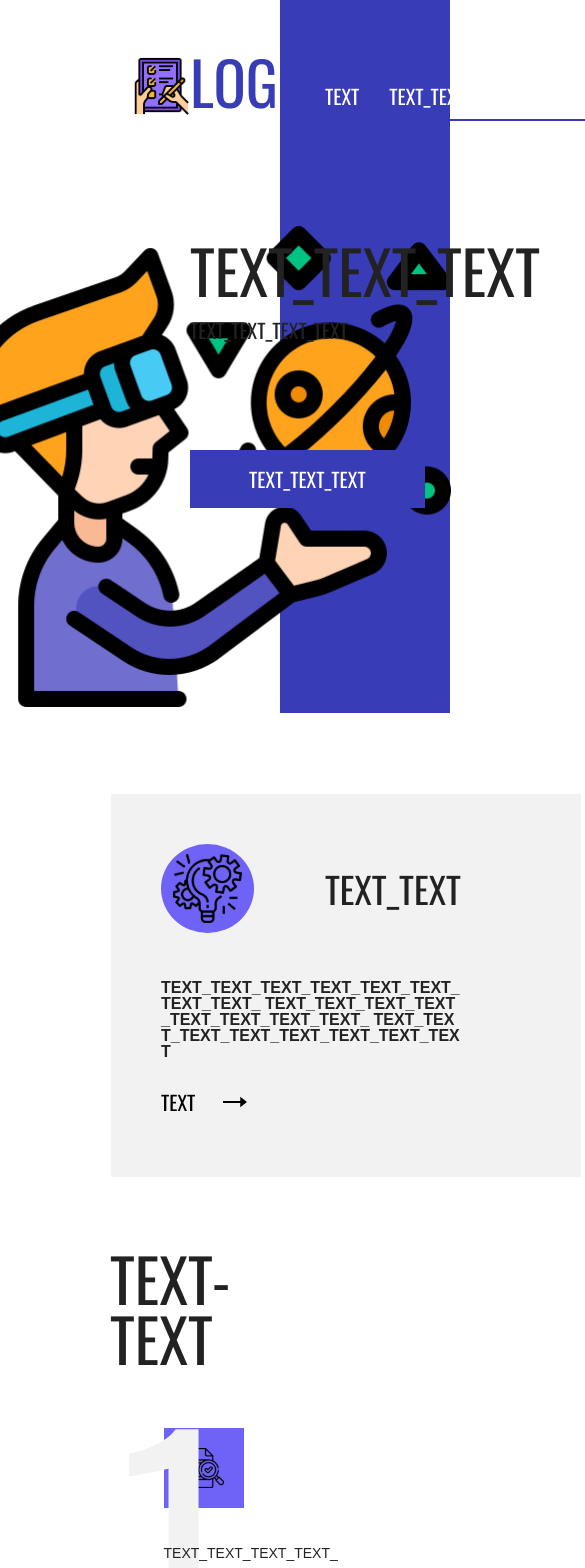
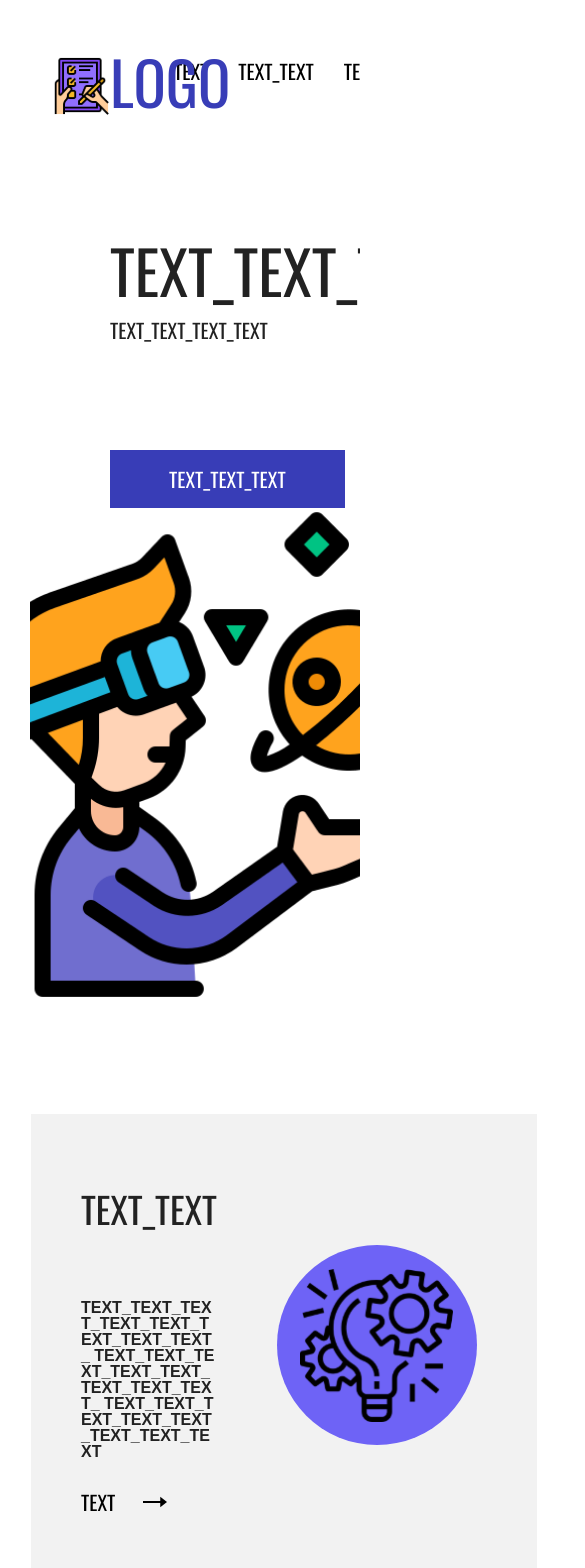
Before and after one commit to odinnadcatbl1/Coub, a React (Create React App) app: page / in a window 390 px wide. Shown: the top 1568 px of the page, 585 px wide, since content can reach past the window. Built offline with nearby package versions, Linux system fonts and the light colour scheme.

Commit message:
done tablet responsive

```diff
--- a/src/components/FirstBlock/FirstBlock.scss
+++ b/src/components/FirstBlock/FirstBlock.scss
@@ -5,6 +5,14 @@
 .first__block-list {
     display: flex;
     gap: 8rem;
+
+    @media screen and (max-width: 1200px) {
+        gap: 2rem;
+    }
+
+    @media screen and (max-width: 992px) {
+        flex-wrap: wrap;
+    }
 }
 
 .first__block-item {
@@ -12,10 +20,15 @@
     background-color: $backgroundColor;
     transition: all 0.2s ease;
     border: 1px solid white;
+    position: relative;
 
     &:hover {
         background-color: white;
         border: 1px solid $accentColor;
+    }
+
+    @media screen and (max-width: 992px) {
+        padding-right: 32rem;
     }
 }
 
@@ -27,11 +40,21 @@
     align-items: center;
     justify-content: center;
     position: absolute;
+    width: 10rem;
+    height: 10rem;
+
+    @media screen and (max-width: 992px) {
+        right: 6rem;
+        width: 20rem;
+        height: 20rem;
+        top: 50%;
+        transform: translateY(-50%);
+    }
 }
 
 .first__img {
     object-fit: contain;
-    width: 95%;
+    width: 85%;
 }
 
 .first__item-title {
@@ -39,6 +62,14 @@
     margin-left: 16.4rem;
     padding-top: 2.7rem;
     padding-bottom: 7.3rem;
+
+    @media screen and (max-width: 1200px) {
+        margin-left: 14rem;
+    }
+
+    @media screen and (max-width: 992px) {
+        margin-left: 0;
+    }
 }
 
 .first__item-text {
--- a/src/components/Footer/footer.scss
+++ b/src/components/Footer/footer.scss
@@ -5,4 +5,10 @@
 
 .footer__inner {
     padding: 4.9rem 0;
+
+    .page__title {
+        @media screen and (max-width: 768px) {
+            font-size: 4rem;
+        }
+    }
 }
--- a/src/components/Header/header.scss
+++ b/src/components/Header/header.scss
@@ -2,6 +2,7 @@
     display: flex;
     justify-content: space-between;
     position: relative;
+    overflow: hidden;
 }
 
 .header__left {
@@ -9,6 +10,11 @@
     padding: 4.6rem 0rem 20.5rem;
     position: relative;
     z-index: 2;
+
+    @media screen and (max-width: 992px) {
+        padding-bottom: 52.5rem;
+        width: 20%;
+    }
 }
 
 .header__right {
@@ -17,6 +23,12 @@
     background-color: $mainColor;
     padding: 4.6rem 0;
     align-items: flex-start;
+
+    @media screen and (max-width: 992px) {
+        padding-bottom: 0;
+        background-color: white;
+        width: 70%;
+    }
 }
 
 .header__logo {
@@ -66,6 +78,12 @@
     left: 9%;
     width: 100%;
     z-index: 1;
+
+    @media screen and (max-width: 992px) {
+        height: 50%;
+        left: 10%;
+        bottom: 2rem;
+    }
 }
 
 .intro__img {
@@ -77,6 +95,10 @@
     margin-top: 3.5rem;
     width: 100%;
     padding: 0 3rem;
+
+    @media screen and (max-width: 992px) {
+        margin-top: 1rem;
+    }
 }
 
 .nav__list {
@@ -98,7 +120,16 @@
     border-color: $mainColor;
     cursor: pointer;
 
+    @media screen and (max-width: 992px) {
+        color: black;
+        border-color: white;
+    }
+
     &:hover {
         border-color: white;
+
+        @media screen and (max-width: 992px) {
+            border-color: $mainColor;
+        }
     }
 }
--- a/src/components/SecondBlock/SecondBlock.scss
+++ b/src/components/SecondBlock/SecondBlock.scss
@@ -8,6 +8,10 @@
     counter-reset: counter;
     flex-wrap: wrap;
     justify-content: center;
+
+    @media screen and (max-width: 1200px) {
+        gap: 5rem;
+    }
 }
 
 .second__block-item {
@@ -16,6 +20,10 @@
     position: relative;
     width: 19%;
     transition: all 0.2s ease;
+
+    @media screen and (max-width: 992px) {
+        width: 45%;
+    }
 
     &:hover {
         transform: scale(1.1);
--- a/src/style/styles.scss
+++ b/src/style/styles.scss
@@ -18,6 +18,10 @@ html {
     margin: 0 auto;
     padding: 0 11rem;
     width: 100%;
+
+    @media screen and (max-width: 1200px) {
+        padding: 0 3rem;
+    }
 }
 
 .page__title {
```
